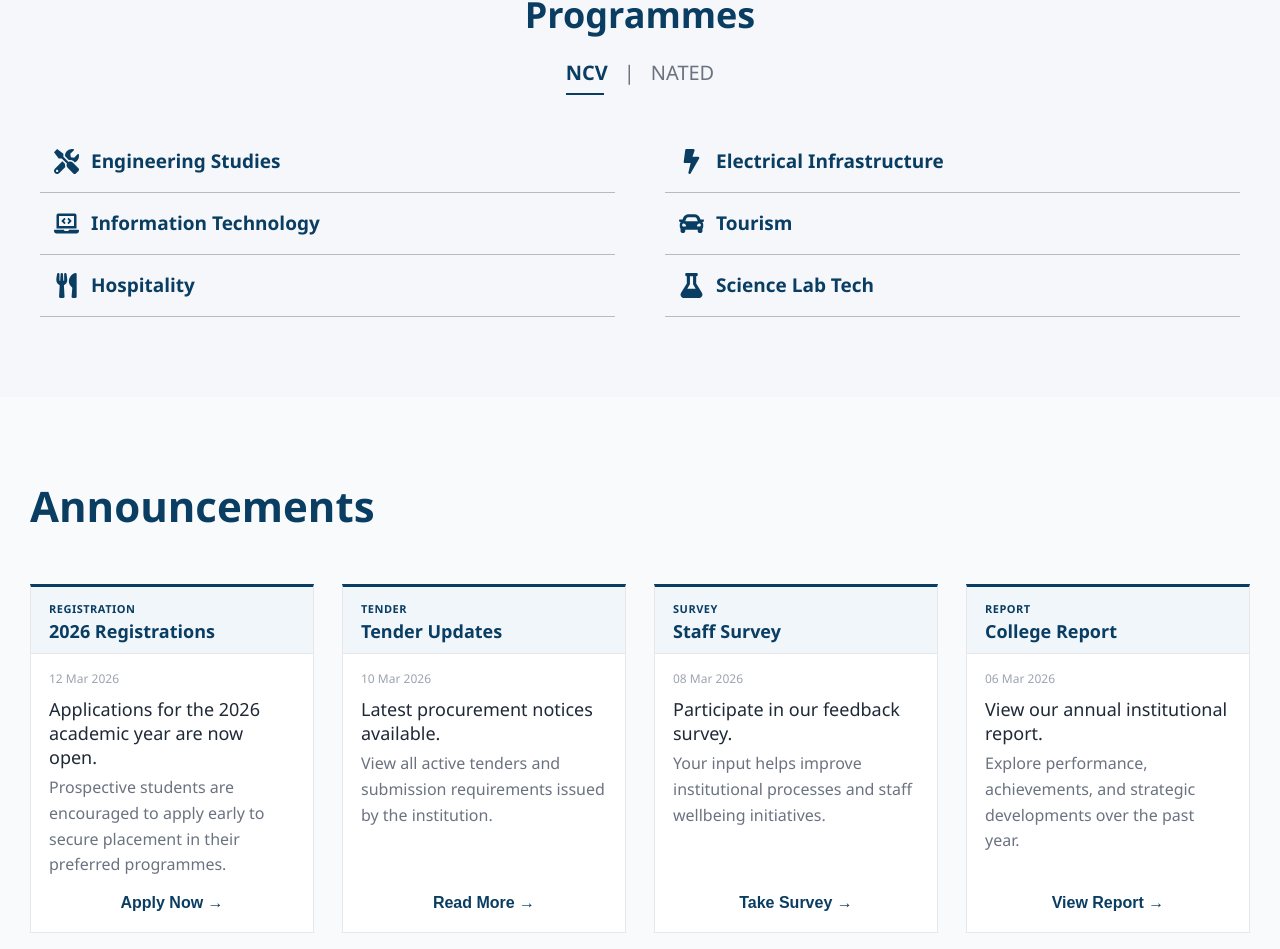
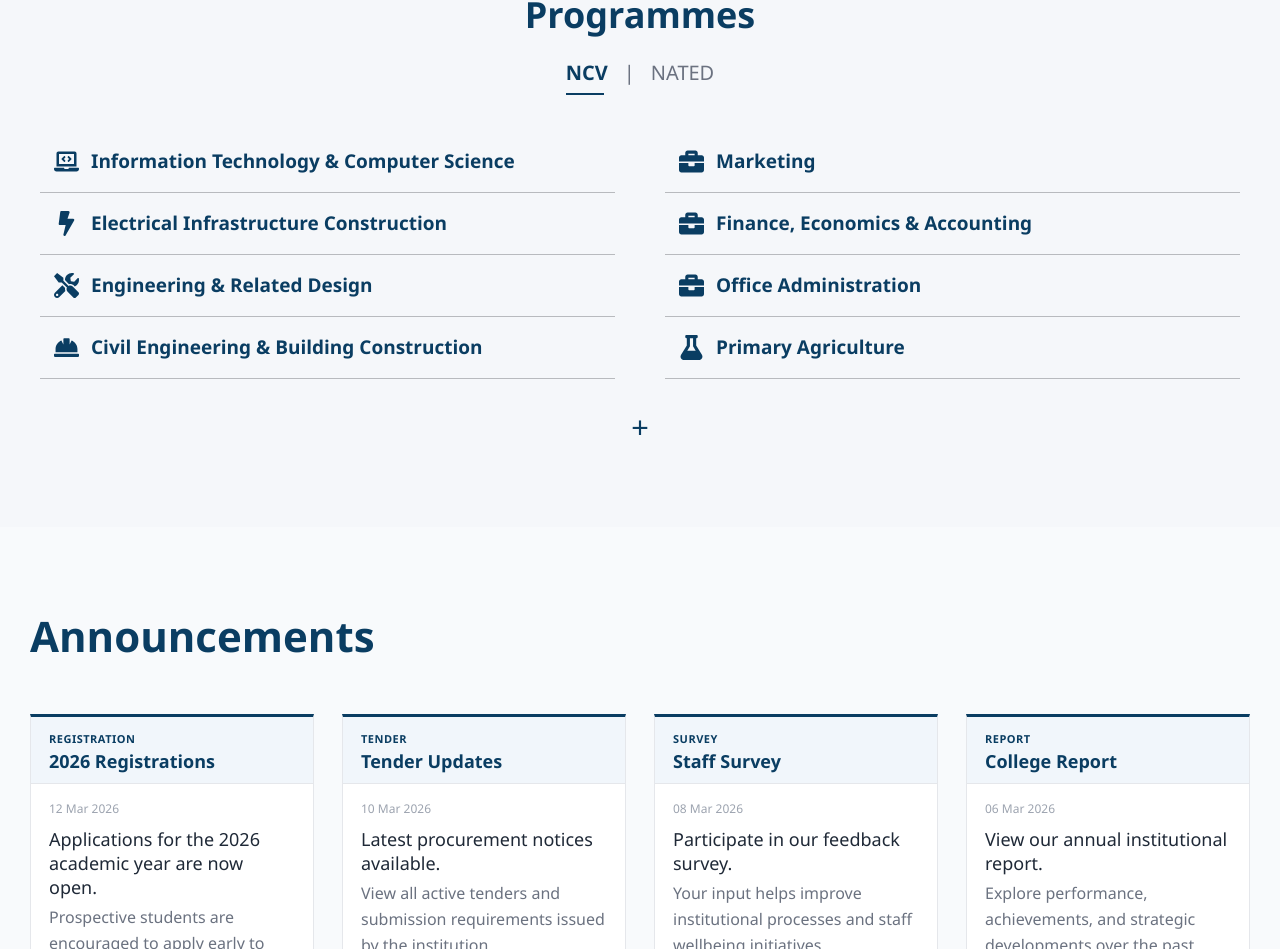
Before and after one commit to 1632Pelma/Maluti_TVET_Project, a React (Vite) app: page / in a window 1280 px wide. Shown: the part 1482-2431 px from the top of the page. Built offline with nearby package versions, Linux system fonts and the light colour scheme; no server answers.

Commit message:
Update Programmes.jsx

```diff
--- a/src/Components/Programmes.jsx
+++ b/src/Components/Programmes.jsx
@@ -1,5 +1,5 @@
 import "../styles/Programmes.css";
-import { useEffect, useState } from "react";
+import { useState } from "react";
 
 import {
   FaBriefcase,
@@ -13,9 +13,164 @@ import {
 } from "react-icons/fa";
 
 function Programmes() {
-  const [programmes, setProgrammes] = useState([]);
   const [activeTab, setActiveTab] = useState("NCV");
   const [showAll, setShowAll] = useState(false);
+
+  const programmes = [
+    // ===== NCV =====
+    {
+      id: 1,
+      name: "Information Technology & Computer Science",
+      category: "NCV",
+      icon: "laptop",
+    },
+    {
+      id: 2,
+      name: "Electrical Infrastructure Construction",
+      category: "NCV",
+      icon: "bolt",
+    },
+    {
+      id: 3,
+      name: "Engineering & Related Design",
+      category: "NCV",
+      icon: "tools",
+    },
+    {
+      id: 4,
+      name: "Civil Engineering & Building Construction",
+      category: "NCV",
+      icon: "hardhat",
+    },
+    {
+      id: 5,
+      name: "Marketing",
+      category: "NCV",
+      icon: "briefcase",
+    },
+    {
+      id: 6,
+      name: "Finance, Economics & Accounting",
+      category: "NCV",
+      icon: "briefcase",
+    },
+    {
+      id: 7,
+      name: "Office Administration",
+      category: "NCV",
+      icon: "briefcase",
+    },
+    {
+      id: 8,
+      name: "Primary Agriculture",
+      category: "NCV",
+      icon: "flask",
+    },
+    {
+      id: 9,
+      name: "Tourism",
+      category: "NCV",
+      icon: "utensils",
+    },
+    {
+      id: 10,
+      name: "Education and Development",
+      category: "NCV",
+      icon: "flask",
+    },
+    {
+      id: 11,
+      name: "Hospitality",
+      category: "NCV",
+      icon: "utensils",
+    },
+    {
+      id: 12,
+      name: "Primary Health",
+      category: "NCV",
+      icon: "flask",
+    },
+
+    // ===== NATED =====
+    {
+      id: 13,
+      name: "Electrical Engineering (N1–N6)",
+      category: "NATED",
+      icon: "bolt",
+    },
+    {
+      id: 14,
+      name: "Mechanical Engineering (N1–N6)",
+      category: "NATED",
+      icon: "tools",
+    },
+    {
+      id: 15,
+      name: "Civil Engineering (N1–N6)",
+      category: "NATED",
+      icon: "hardhat",
+    },
+    {
+      id: 16,
+      name: "Business Management",
+      category: "NATED",
+      icon: "briefcase",
+    },
+    {
+      id: 17,
+      name: "Marketing Management",
+      category: "NATED",
+      icon: "briefcase",
+    },
+    {
+      id: 18,
+      name: "Management Assistant",
+      category: "NATED",
+      icon: "briefcase",
+    },
+    {
+      id: 19,
+      name: "Financial Management",
+      category: "NATED",
+      icon: "briefcase",
+    },
+    {
+      id: 20,
+      name: "Public Management",
+      category: "NATED",
+      icon: "briefcase",
+    },
+    {
+      id: 21,
+      name: "Human Resource Management",
+      category: "NATED",
+      icon: "briefcase",
+    },
+    {
+      id: 22,
+      name: "Educare",
+      category: "NATED",
+      icon: "flask",
+    },
+    {
+      id: 23,
+      name: "Hospitality (N4–N6)",
+      category: "NATED",
+      icon: "utensils",
+    },
+    {
+      id: 24,
+      name: "Clothing Production",
+      category: "NATED",
+      icon: "flask",
+    },
+    {
+      id: 25,
+      name: "Art",
+      category: "NATED",
+      icon: "flask",
+    },
+  ];
 
   const iconMap = {
     laptop: <FaLaptopCode />,
@@ -28,51 +183,20 @@ const iconMap = {
     car: <FaCar />,
   };
 
-  useEffect(() => {
-  const fallbackData = [
-    { id: 1, name: "Engineering Studies", category: "NCV", icon: "tools" },
-    { id: 2, name: "Information Technology", category: "NCV", icon: "laptop" },
-    { id: 3, name: "Business Management", category: "NATED", icon: "briefcase" },
-    { id: 4, name: "Hospitality", category: "NCV", icon: "utensils" },
-    { id: 5, name: "Electrical Infrastructure", category: "NCV", icon: "bolt" },
-    { id: 6, name: "Civil Engineering", category: "NATED", icon: "hardhat" },
-    { id: 7, name: "Tourism", category: "NCV", icon: "car" },
-    { id: 8, name: "Science Lab Tech", category: "NCV", icon: "flask" },
-    { id: 9, name: "Marketing", category: "NATED", icon: "briefcase" },
-{ id: 10, name: "Finance", category: "NATED", icon: "briefcase" },
-{ id: 11, name: "HR Management", category: "NATED", icon: "briefcase" },
-  ];
-
-  fetch("http://localhost:5000/api/programmes")
-    .then((res) => {
-      if (!res.ok) throw new Error();
-      return res.json();
-    })
-    .then((data) => setProgrammes(data))
-    .catch(() => {
-      console.log("Using fallback data");
-      setProgrammes(fallbackData);
-    });
-}, []);
-
-  // Filter by tab
   const filtered = programmes.filter(
     (item) => item.category === activeTab
   );
 
-  // Show only 8 unless expanded
   const visibleProgrammes = showAll
     ? filtered
     : filtered.slice(0, 8);
 
-  // 🔥 Split dynamically into two columns
   const half = Math.ceil(visibleProgrammes.length / 2);
 
   return (
     <section id="programmes" className="programmes">
       <h2>Programmes</h2>
 
-      {/* Tabs */}
       <div className="programme-tabs">
         <span
           className={activeTab === "NCV" ? "active" : ""}
@@ -97,16 +221,13 @@ const iconMap = {
         </span>
       </div>
 
-      {/* Two Columns */}
       <div className="programme-columns">
-
-        {/* LEFT COLUMN */}
         <div className="programme-column">
           {visibleProgrammes.slice(0, half).map((item) => (
             <div key={item.id} className="programme-line">
               <div className="programme-line-content">
                 <span className="programme-icon">
-                  {iconMap[item.icon?.toLowerCase()] || <FaBriefcase />}
+                  {iconMap[item.icon] || <FaBriefcase />}
                 </span>
                 <h3>{item.name}</h3>
               </div>
@@ -114,23 +235,20 @@ const iconMap = {
           ))}
         </div>
 
-        {/* RIGHT COLUMN */}
         <div className="programme-column">
           {visibleProgrammes.slice(half).map((item) => (
             <div key={item.id} className="programme-line">
               <div className="programme-line-content">
                 <span className="programme-icon">
-                  {iconMap[item.icon?.toLowerCase()] || <FaBriefcase />}
+                  {iconMap[item.icon] || <FaBriefcase />}
                 </span>
                 <h3>{item.name}</h3>
               </div>
             </div>
           ))}
         </div>
-
       </div>
 
-      {/* Show More / Less */}
       {filtered.length > 8 && (
         <div className="show-more-container">
           <button
```
Lines whose indentation alone changed are shown as unchanged.
